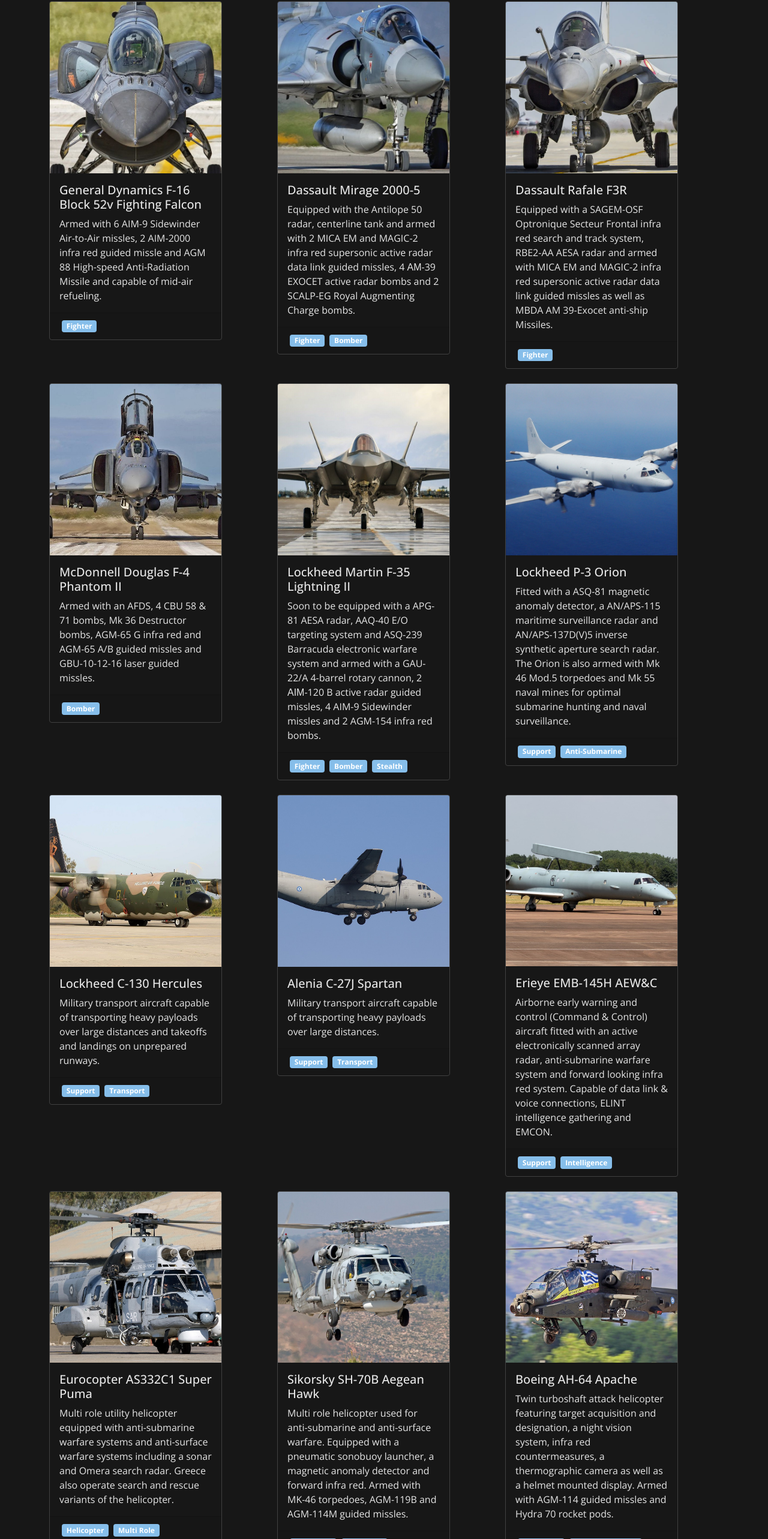
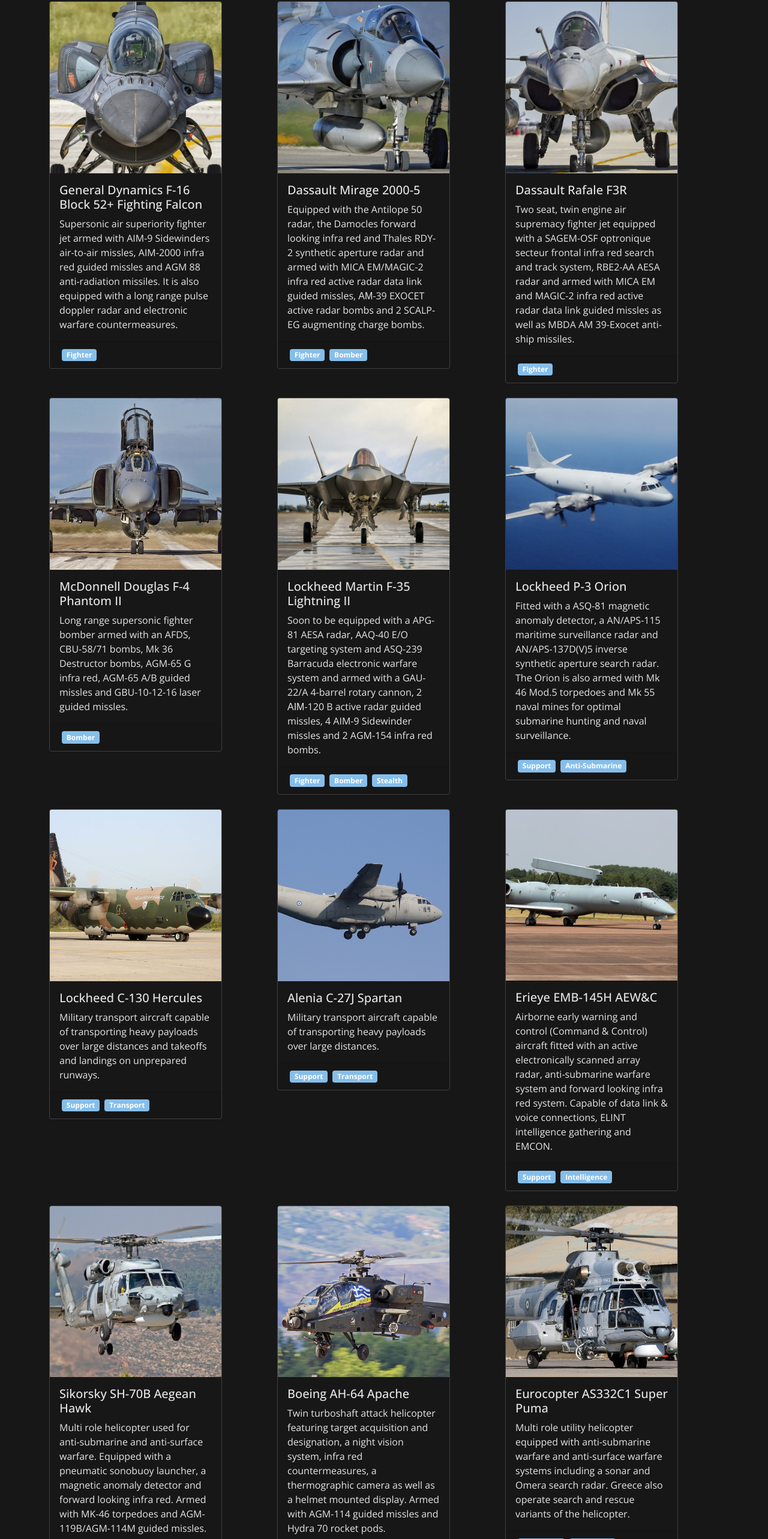
Before and after one commit to dk-raw/haf, a Nuxt app: page /fleet in a window 1280 px wide. Shown: the part 175-2741 px from the top of the page at 60% size. Built offline with nearby package versions, Linux system fonts and the light colour scheme.

Commit message:
added badges as separate components

```diff
--- /dev/null
+++ b/components/Badge.vue
@@ -0,0 +1,18 @@
+<template>
+  <span :class="`badge bg-${color} m-1`">{{ text }}</span>
+</template>
+
+<script>
+export default {
+  props: {
+    color: {
+      type: String,
+      default: "primary",
+    },
+    text: {
+      type: String,
+      required: true,
+    },
+  },
+};
+</script>
--- a/components/Card.vue
+++ b/components/Card.vue
@@ -14,12 +14,14 @@
       <p class="card-text">{{ description }}</p>
     </div>
     <div class="card-footer">
-      <span
-        class="badge bg-primary m-1"
+
+
+      <Badge
         v-for="tag in tags"
         :key="tag.id"
-        v-text="tag.type"
-      ></span>
+        :text="tag.type"
+        color="primary"
+      />
     </div>
   </div>
 </template>
--- a/pages/fleet.vue
+++ b/pages/fleet.vue
@@ -17,8 +17,8 @@
     >
       <div class="col">
         <Card
-          header="General Dynamics F-16 Block 52v Fighting Falcon"
-          description="Armed with 6 AIM-9 Sidewinder Air-to-Air missles, 2 AIM-2000 infra red guided missle and AGM 88 High-speed Anti-Radiation Missile and capable of mid-air refueling."
+          header="General Dynamics F-16 Block 52+ Fighting Falcon"
+          description="Supersonic air superiority fighter jet armed with AIM-9 Sidewinders air-to-air missles, AIM-2000 infra red guided missles and AGM 88 anti-radiation missiles. It is also equipped with a long range pulse doppler radar and electronic warfare countermeasures."
           imageUrl="f16-viper.jpg"
           :tags="[{ type: 'Fighter' }]"
         />
@@ -26,7 +26,7 @@
       <div class="col">
         <Card
           header="Dassault Mirage 2000-5"
-          description="Equipped with the Antilope 50 radar, centerline tank and armed with 2 MICA EM and MAGIC-2 infra red supersonic active radar data link guided missles, 4 ΑΜ-39 EXOCET active radar bombs and 2 SCALP-EG Royal Augmenting Charge bombs."
+          description="Equipped with the Antilope 50 radar, the Damocles forward looking infra red and Thales RDY-2 synthetic aperture radar and armed with MICA EM/MAGIC-2 infra red active radar data link guided missles, ΑΜ-39 EXOCET active radar bombs and 2 SCALP-EG augmenting charge bombs."
           imageUrl="mirage2000.jpg"
           :tags="[{ type: 'Fighter' }, { type: 'Bomber' }]"
         />
@@ -34,7 +34,7 @@
       <div class="col">
         <Card
           header="Dassault Rafale F3R"
-          description="Equipped with a SAGEM-OSF Optronique Secteur Frontal infra red search and track system, RBE2-AA AESA radar and armed with MICA EM and MAGIC-2 infra red supersonic active radar data link guided missles as well as MBDA AM 39-Exocet anti-ship Missiles."
+          description="Two seat, twin engine air supremacy fighter jet equipped with a SAGEM-OSF optronique secteur frontal infra red search and track system, RBE2-AA AESA radar and armed with MICA EM and MAGIC-2 infra red active radar data link guided missles as well as MBDA AM 39-Exocet anti-ship missiles."
           imageUrl="dassault-rafale.jpg"
           :tags="[{ type: 'Fighter' }]"
         />
@@ -42,7 +42,7 @@
       <div class="col">
         <Card
           header="McDonnell Douglas F-4 Phantom II"
-          description="Armed with an AFDS, 4 CBU 58 & 71 bombs, Mk 36 Destructor bombs, AGM-65 G infra red and AGM-65 A/B guided missles and GBU-10-12-16 laser guided missles."
+          description="Long range supersonic fighter bomber armed with an AFDS, CBU-58/71 bombs, Mk 36 Destructor bombs, AGM-65 G infra red, AGM-65 A/B guided missles and GBU-10-12-16 laser guided missles."
           imageUrl="f4-phantom.jpg"
           :tags="[{ type: 'Bomber' }]"
         />
@@ -89,16 +89,8 @@
       </div>
       <div class="col">
         <Card
-          header="Eurocopter AS332C1 Super Puma"
-          description="Multi role utility helicopter equipped with anti-submarine warfare systems and anti-surface warfare systems including a sonar and Omera search radar. Greece also operate search and rescue variants of the helicopter."
-          imageUrl="super-puma.jpg"
-          :tags="[{ type: 'Helicopter' }, { type: 'Multi Role' }]"
-        />
-      </div>
-      <div class="col">
-        <Card
           header="Sikorsky SH-70B Aegean Hawk"
-          description="Multi role helicopter used for anti-submarine and anti-surface warfare. Equipped with a pneumatic sonobuoy launcher, a magnetic anomaly detector and forward infra red. Armed with MK-46 torpedoes, AGM-119B and AGM-114M guided missles."
+          description="Multi role helicopter used for anti-submarine and anti-surface warfare. Equipped with a pneumatic sonobuoy launcher, a magnetic anomaly detector and forward looking infra red. Armed with MK-46 torpedoes and AGM-119B/AGM-114M guided missles."
           imageUrl="sh-70.jpg"
           :tags="[{ type: 'Helicopter' }, { type: 'Multi Role' }]"
         />
@@ -113,8 +105,16 @@
       </div>
       <div class="col">
         <Card
+          header="Eurocopter AS332C1 Super Puma"
+          description="Multi role utility helicopter equipped with anti-submarine warfare and anti-surface warfare systems including a sonar and Omera search radar. Greece also operate search and rescue variants of the helicopter."
+          imageUrl="super-puma.jpg"
+          :tags="[{ type: 'Helicopter' }, { type: 'Multi Role' }]"
+        />
+      </div>
+      <div class="col">
+        <Card
           header="Raytheon MIM-104 Patriot"
-          description="Remotely controled HSAM with an 150km interception range. Capable of intercepting up to 9 ballistic/tactical/cruise missles or fighter jets. It can be armed with MIM-104D GEM, MIM-104B SOJC or MIM-104A mach 3+ 90kg warhead missles. It is equipped with a AN/MPQ-65 long range Radar Set."
+          description="Remotely controled HSAM with an 150km interception range. Capable of intercepting up to 9 ballistic, tactical, cruise missles or fighter jets. It can be armed either with MIM-104D GEM/MIM-104B SOJC or MIM-104A supersonic 90kg warhead missles. It is also equipped with a AN/MPQ-65 long range radar set."
           imageUrl="mim-patriot.jpg"
           :tags="[{ type: 'HSAM' }, { type: 'ABM' }]"
         />
@@ -122,7 +122,7 @@
       <div class="col">
         <Card
           header="NPO Almaz S-300 PMU1"
-          description="HSAM capable of protecting a large area by intercepting up to 4 fighter jets and ballistic/tactical/cruise missles at a time. Equipped with RSR and SSR radars and armed with 4 long range 48Ν6Ε TVM 150kg warhead missles."
+          description="HSAM capable of protecting a large area by intercepting up to 4 fighter jets or ballistic, tactical, cruise missles at a time. Equipped with RSR and SSR radars and armed with 4 long range 48Ν6Ε TVM 150kg warhead missles."
           imageUrl="s-300.jpg"
           :tags="[{ type: 'HSAM' }, { type: 'ABM' }]"
         />
@@ -130,7 +130,7 @@
       <div class="col">
         <Card
           header="Thomson CSF Matra Crotale NG"
-          description="Infra red Differential Ecartometry short range anti-ship and anti-aircraft system armed with VT-1 mach 3.5 18kg warhead missles and equipped with a S-band Pulse Doppler radar, Ku-band TWT tracking radar. Thermal camera, CCD camera and IR Localizer for optimal missle interception."
+          description="Infra red differential ecartometry short range anti-ship and anti-aircraft system armed with VT-1 supersonic 18kg warhead missles and equipped with a S-band pulse doppler radar and Ku-band TWT tracking radar. Thermal camera, CCD camera and IR Localizer are fitted for optimal missle interception."
           imageUrl="crotale-ng.jpg"
           :tags="[{ type: 'SHORAD' }, { type: 'ASM' }]"
         />
@@ -138,7 +138,7 @@
       <div class="col">
         <Card
           header="TOR M1"
-          description="High accuracy short range SAM caplable of destroying airplanes, helicopters, cruise missiles, precision guided munitions, UAVs and short range ballistic threats. Armed with 4 15kg warhead radar controlled proximity fuzed missles. Capable of intercepting 2 targets simultaneously."
+          description="High accuracy short range SAM caplable of destroying airplanes, helicopters, cruise missiles, precision guided munitions, UAVs and short range ballistic threats. Armed with 4 15kg warhead radar controlled proximity fuzed missles. Capable of intercepting up to 2 targets simultaneously."
           imageUrl="tor-m1.jpg"
           :tags="[{ type: 'SHORAD' }, { type: 'ASM' }]"
         />
```
